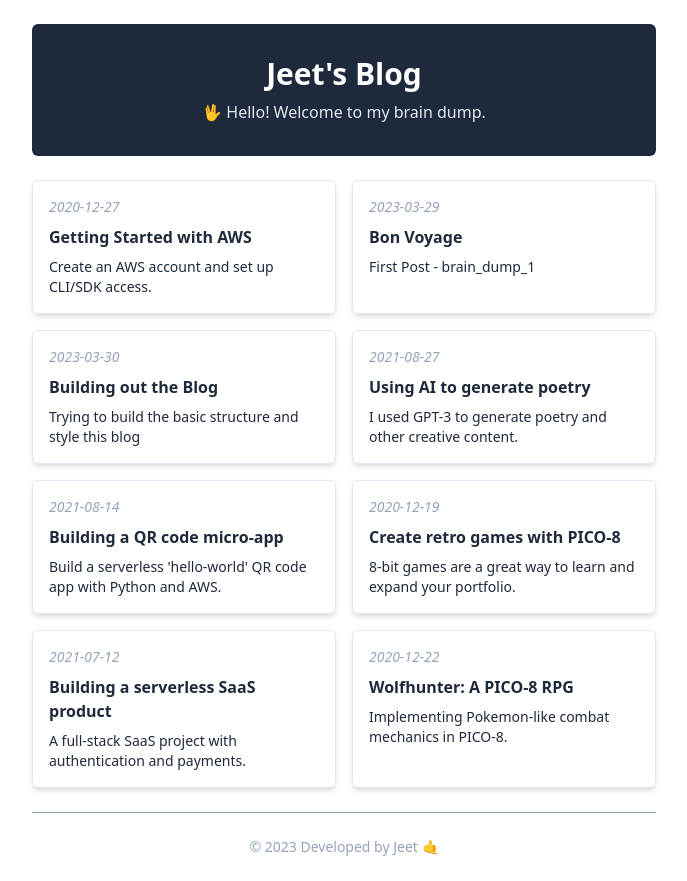
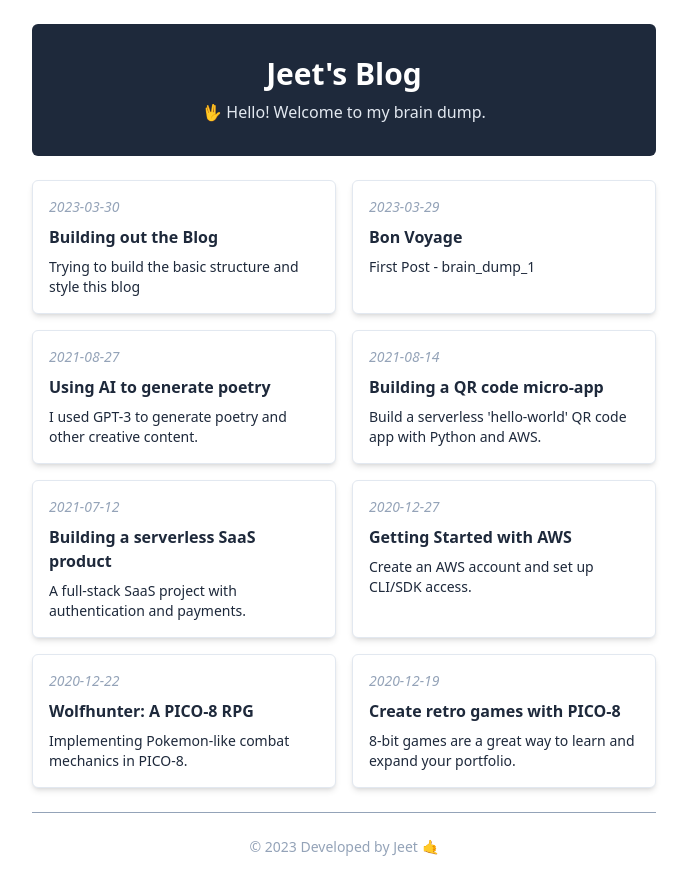
Before and after one commit to jeetch/my-blog, a Next.js app: page / in a window 1280 px wide. Shown: the whole page, without its empty margins (296-983 px from the left). Built offline with nearby package versions, Linux system fonts and the light colour scheme.

Commit message:
added sorting

```diff
--- a/src/app/page.tsx
+++ b/src/app/page.tsx
@@ -3,7 +3,9 @@ import getPostMetadata from "../../components/getPostMetadata";
 import PostPreview from "../../components/PostPreview";
 
 const HomePage: FC = () => {
-  const postMetadata = getPostMetadata();
+  const postMetadata = getPostMetadata().sort(
+    (a, b) => new Date(b.date).getTime() - new Date(a.date).getTime()
+  );
   const postPreviews = postMetadata.map((post) => (
     <PostPreview key={post.slug} {...post} />
   ));
```
